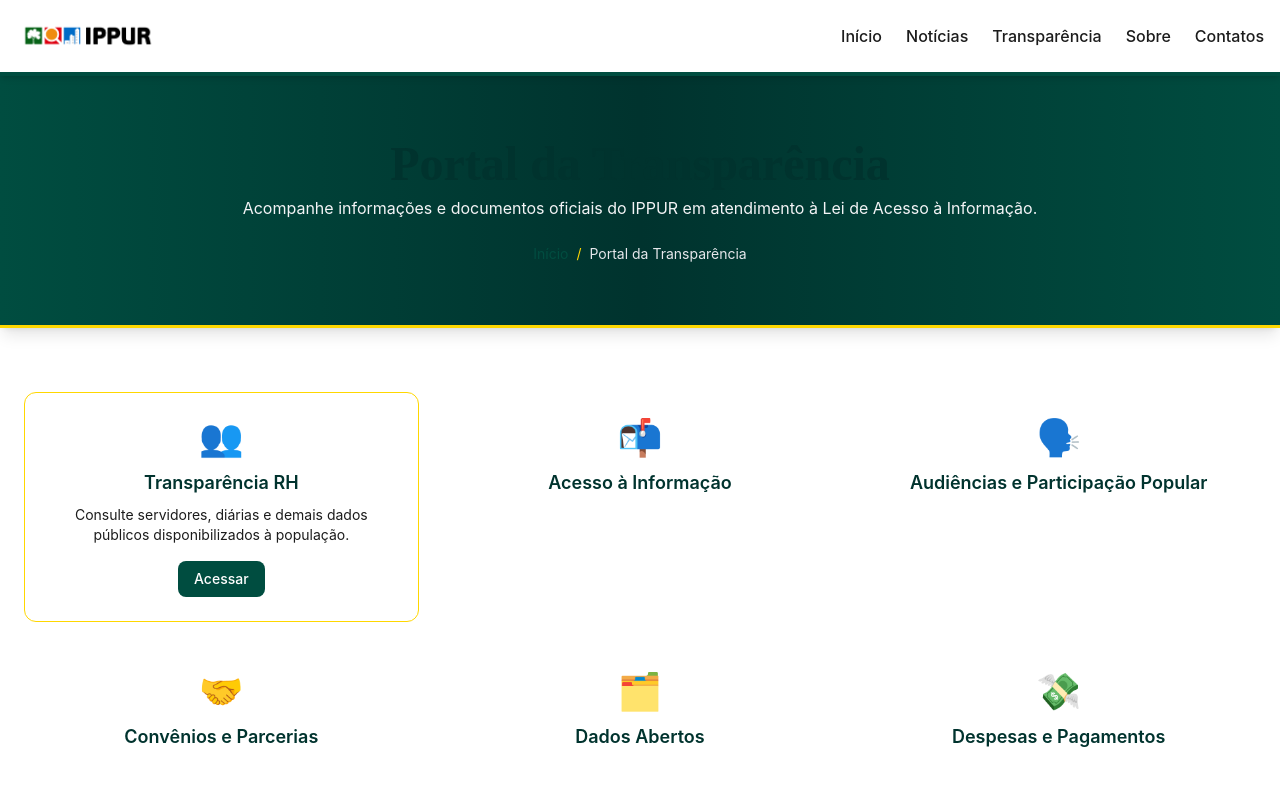
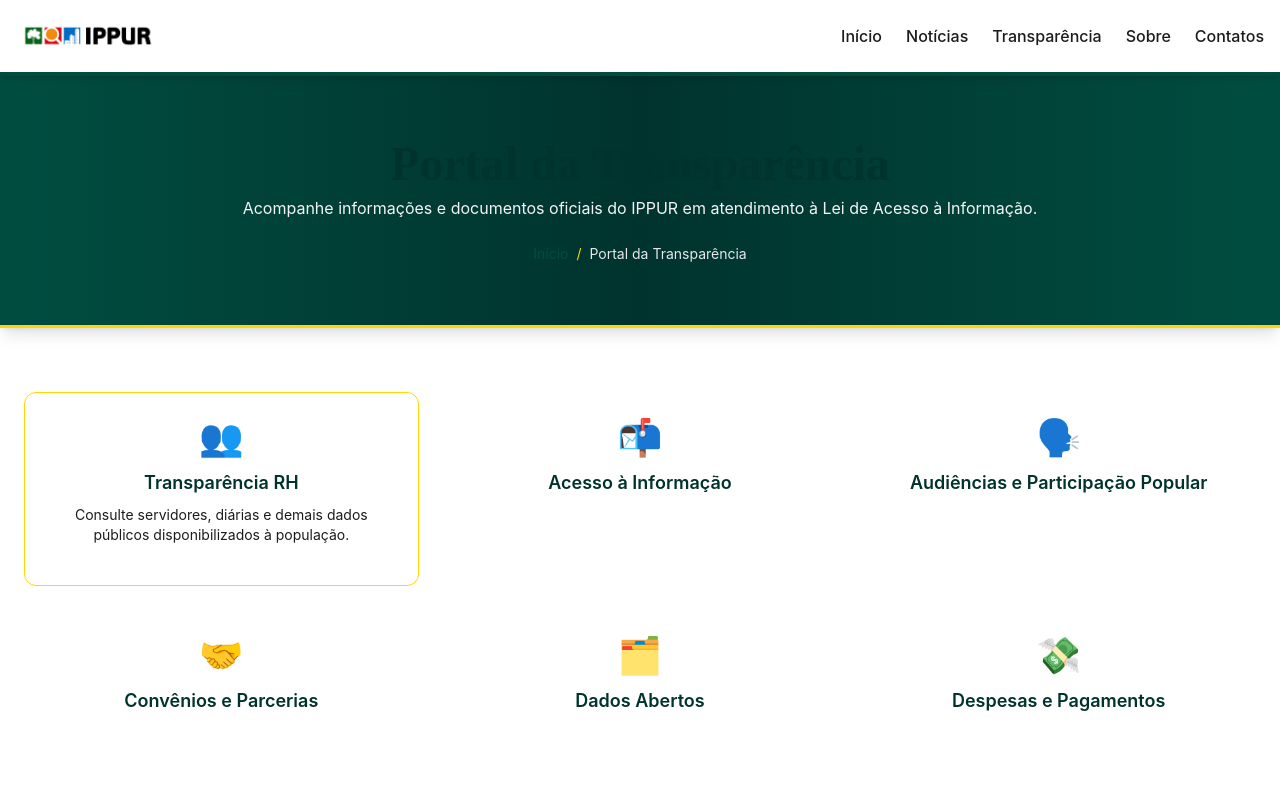
Before and after one commit to ippur/site-ippur, a Next.js app: page /transparencia in a window 1280 px wide. Shown: the top 792 px of the page. Built offline with nearby package versions, Linux system fonts and the light colour scheme.

Commit message:
refactor: remover botão de acesso da transparência RH e tornar card totalmente clicável

```diff
--- a/src/app/transparencia/page - Copia.jsx
+++ /dev/null
@@ -1,49 +0,0 @@
-"use client";
-
-import Link from "next/link";
-import PageBase from "@/components/PageBase";
-import { motion } from "framer-motion";
-
-export default function TransparenciaPage() {
-  const secoes = [
-    { titulo: "Acesso à Informação", icon: "📬", link: "/transparencia/acesso-informacao" },
-    { titulo: "Audiências e Participação Popular", icon: "🗣️", link: "/transparencia/audiencias" },
-    { titulo: "Convênios e Parcerias", icon: "🤝", link: "/transparencia/convenios" },
-    { titulo: "Dados Abertos", icon: "🗂️", link: "/transparencia/dados-abertos" },
-    { titulo: "Despesas e Pagamentos", icon: "💸", link: "/transparencia/despesas" },
-    { titulo: "Estrutura Organizacional e Servidores", icon: "🏢", link: "/transparencia/estrutura" },
-    { titulo: "Licitações e Contratos", icon: "📜", link: "/licitacoes" },
-    { titulo: "Planejamento e Orçamento", icon: "📊", link: "/transparencia/planejamento" },
-    { titulo: "Receitas Públicas", icon: "💰", link: "/transparencia/receitas" },
-    { titulo: "Relatórios e Auditorias", icon: "📑", link: "/transparencia/relatorios" },
-  ];
-
-  return (
-    <PageBase
-      titulo="Portal da Transparência"
-      subtitulo="Acompanhe informações e documentos oficiais do IPPUR em atendimento à Lei de Acesso à Informação."
-    >
-      <div className="grid md:grid-cols-2 lg:grid-cols-3 gap-6">
-        {secoes.map((secao, i) => (
-          <motion.div
-            key={i}
-            initial={{ opacity: 0, y: 20 }}
-            whileInView={{ opacity: 1, y: 0 }}
-            transition={{ duration: 0.4 }}
-            viewport={{ once: true }}
-          >
-            <Link
-              href={secao.link}
-              className="bg-white border border-neutral-light rounded-xl shadow-card hover:shadow-smooth transition-shadow p-6 text-center flex flex-col items-center"
-            >
-              <span className="text-4xl mb-3">{secao.icon}</span>
-              <p className="text-lg font-semibold text-primary-dark mb-1">
-                {secao.titulo}
-              </p>
-            </Link>
-          </motion.div>
-        ))}
-      </div>
-    </PageBase>
-  );
-}
--- a/src/app/transparencia/page.jsx
+++ b/src/app/transparencia/page.jsx
@@ -58,9 +58,6 @@ export default function TransparenciaPage() {
                 <p className="text-sm text-neutral-dark mb-4">
                   {secao.desc}
                 </p>
-                <span className="inline-flex items-center rounded-lg bg-primary text-white px-4 py-2 text-sm font-medium hover:bg-primary-dark transition">
-                  Acessar
-                </span>
               </a>
             ) : (
               <Link
```
